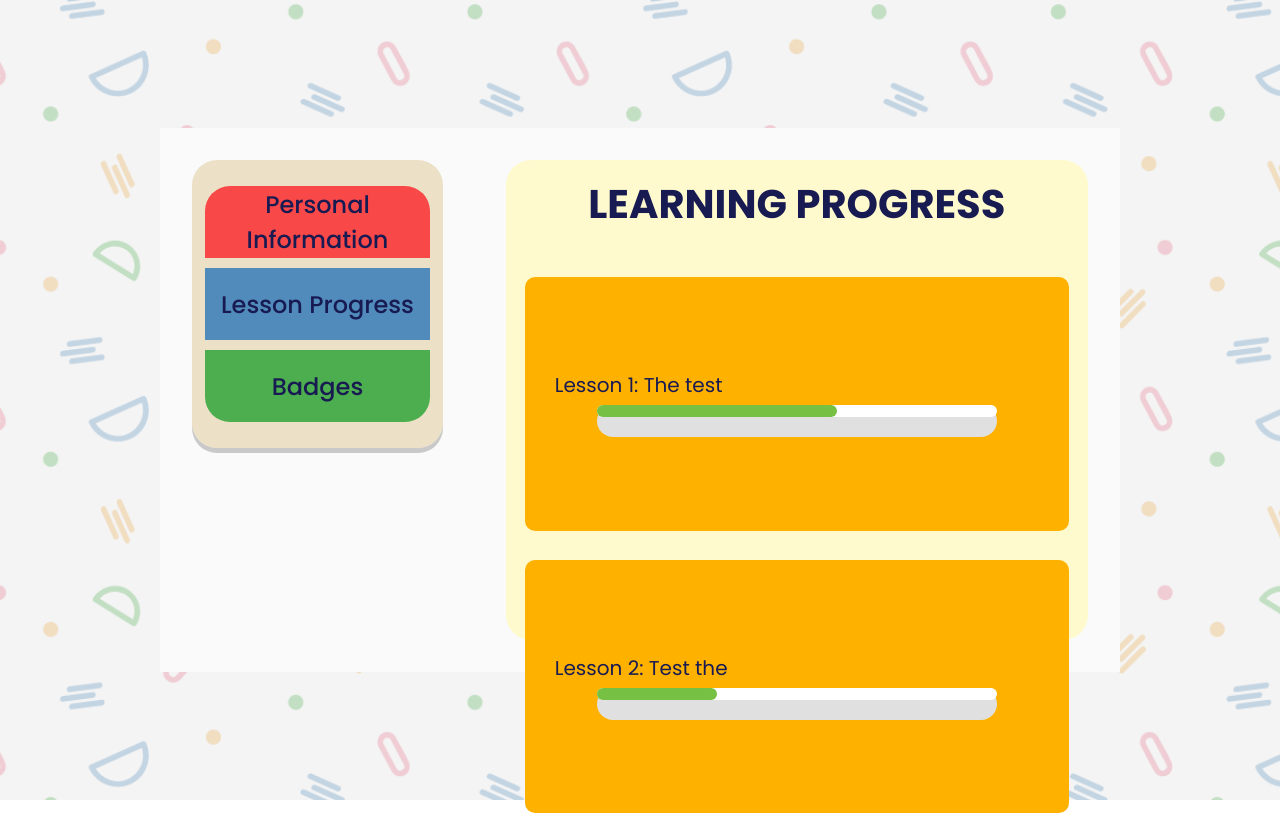
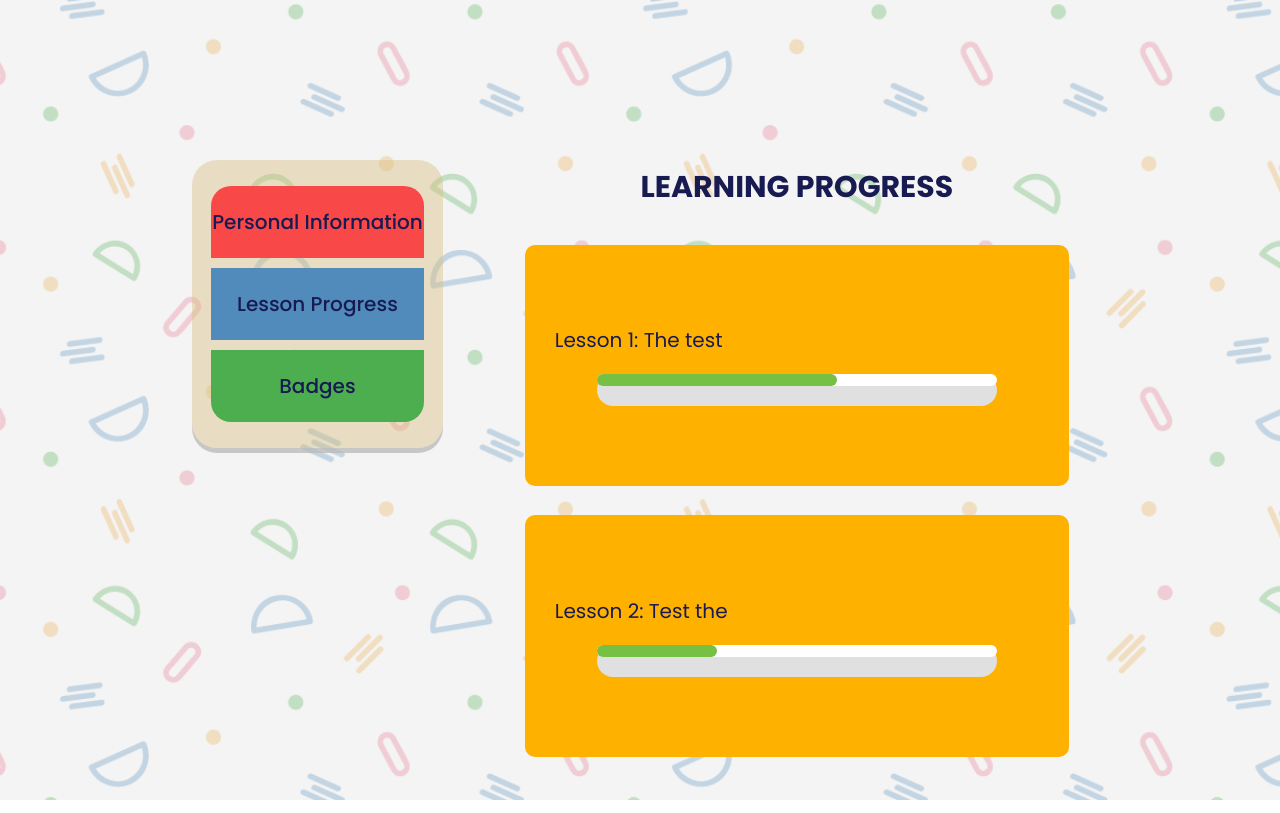
Before and after one commit to 8maaan/MathMinds, a React (Create React App) app in the folder client/: page /profilelesson in a window 1280 px wide. Built offline with nearby package versions, Linux system fonts and the light colour scheme; no server answers.

Commit message:
partial revamp to dashboard

```diff
--- a/client/src/Pages/BadgesPage.js
+++ b/client/src/Pages/BadgesPage.js
@@ -1,6 +1,5 @@
 import React from 'react';
 import '../PagesCSS/BadgesPage.css';
-import ReusableAppBar from '../ReusableComponents/ReusableAppBar';
 import ReusableChoices from '../ReusableComponents/ReusableChoices';
 
 
--- a/client/src/Pages/LessonProgressPage.js
+++ b/client/src/Pages/LessonProgressPage.js
@@ -1,7 +1,6 @@
 import React, { useEffect, useState } from 'react';
 import { LinearProgress } from '@mui/material';
 import '../PagesCSS/LessonProgressPage.css';
-import ReusableAppBar from '../ReusableComponents/ReusableAppBar';
 import ReusableChoices from '../ReusableComponents/ReusableChoices';
 import { getProgressForAllLessonsFromDb } from '../API-Services/UserAPI';
 import { UserAuth } from '../Context-and-routes/AuthContext';
@@ -34,9 +33,9 @@ const LessonProgressPage = () => {
                     <div className='personalinfo-left-side'>
                         <ReusableChoices />
                     </div>
-                    <div className='personalinfo-right-side'>
+                    <div className='personalinfo-right-side-lesson'>
                         <div className="PI-container-lesson">
-                            <div className="PI-title">Lesson Progress</div>
+                            <div className="PI-title-lesson">Lesson Progress</div>
                             <div className="lesson-container">
                                     <ul>
                                         {Object.entries(lessonProgress).map(([lessonTitle, progress]) => (
--- a/client/src/Pages/ProfilePage.js
+++ b/client/src/Pages/ProfilePage.js
@@ -1,7 +1,6 @@
 import React, { useEffect, useState } from 'react';
 import { UserAuth } from '../Context-and-routes/AuthContext';
 import '../PagesCSS/ProfilePage.css';
-import ReusableAppBar from '../ReusableComponents/ReusableAppBar';
 import ReusableChoices from '../ReusableComponents/ReusableChoices';
 import userprofilepic from '../Images/UserDP.png';
 import { Button, TextField, Snackbar } from '@mui/material';
@@ -122,10 +121,10 @@ const ProfilePage = () => {
                     </div>
                     <div className='personalinfo-right-side'>
                         <div className='PI-container'>
-                            <div className='PI-title'>PERSONAL INFORMATION</div>
+                            <div className='PI-title'>Personal Information</div>
                             <div className='logo-and-userinfo-container'>
                                 <div className='profile-logo-container'>
-                                    <img src={userprofilepic} alt='logo' />
+                                    <img src={userprofilepic} alt='display picture' />
                                 </div>
                                 <div className='userinfo-container'>
                                     {loading ? (
--- a/client/src/PagesCSS/BadgesPage.css
+++ b/client/src/PagesCSS/BadgesPage.css
@@ -21,7 +21,7 @@
 .badges-content-container{
     width: 70%;
     height: 60vh;
-    background-color: #FAFAFA;
+    /*background-color: #FAFAFA;*/
     padding: 2.5%;
      /* border: solid black 1px;   */
 }
@@ -42,26 +42,14 @@
     width: 35%;
      /* border: solid rgb(54, 140, 253) 1px;   */
 }
-.choices-container{
-    display: flex;
-    flex-direction: column;
-    justify-content: center;
-    gap: 10px;
-    align-items: center;
-    width: 80%;
-    height: 60%;
-    box-shadow: 0px 5px rgba(184, 184, 184, 0.75);
-    border-radius: 25px;
-    background-color: #d8bc7966;
-     /* border: solid rgb(0, 0, 0);  */
-}
+
 .badges-container{
     display: flex;
     flex-direction: column;
     width: 100%;
     height: 100%;
-    background-color: #d8bc7966;
-    box-shadow: 0px 5px rgba(184, 184, 184, 0.75);
+    background-color: #F6E6C3;
+    box-shadow: 0px 3px rgba(184, 184, 184, 0.75);
     border-radius: 25px;
         /* border: 1px solid #0004fd;  */
 }
@@ -70,7 +58,7 @@
     justify-content: center;
     align-items: center;
     font-family: 'Poppins';
-    font-size: 40px;
+    font-size: 30px;
     font-weight: 900;
     color: #181A52;
     width: 100%;
--- a/client/src/PagesCSS/HomePage.css
+++ b/client/src/PagesCSS/HomePage.css
@@ -70,16 +70,6 @@
     padding: 20px;
 }
 
-.box1 {
-    margin-top: 4%;
-    text-align: left;
-    z-index: 2; /* This box will be on top */
-}
-
-.box2 {
-    left: 0px;
-    z-index: 1; /* This box will be on bottom */
-}
 
 /* effects -densha */
 .image-buttons-margin:hover img{
--- a/client/src/PagesCSS/LessonProgressPage.css
+++ b/client/src/PagesCSS/LessonProgressPage.css
@@ -22,7 +22,7 @@
 .profile-content-container{
     width: 70%;
     height: 60vh;
-    background-color: #FAFAFA;
+    /*background-color: #FAFAFA;*/
     padding: 2.5%;
     /* border: solid black 1px;  */
 }
@@ -33,11 +33,12 @@
     height: 100%;
     /* border: solid black 1px;  */
 }
-.personalinfo-right-side{
+.personalinfo-right-side-lesson{
     flex-direction: column;
     width: 65%;
     /* border: solid black 1px; */
-    background-color:  #FFFACD;
+    background-color:  #F6E6C3;
+    box-shadow: 0px 3px rgba(184, 184, 184, 0.75);
     border-radius:25px ;
     height: 100%;
 
@@ -64,12 +65,12 @@
     display: flex;
     justify-content: center;
     align-items: center;
-    width: 90%;
+    width: 85%;
     height: 25%;
-    border-radius: 25px 25px 0px 0px;
+    border-radius: 20px 20px 0px 0px;
     background-color: #F94848;
     font-family: 'Poppins';
-    font-size: 24px;
+    font-size: 20px;
     font-weight: 500;
     color: #181A52;
     /* border: solid black 1px; */
@@ -78,11 +79,11 @@
     display: flex;
     justify-content: center;
     align-items: center;
-    width: 90%;
+    width: 85%;
     height: 25%;
     background-color: #518BBC;
     font-family: 'Poppins';
-    font-size: 24px;
+    font-size: 20px;
     font-weight: 500;
     color: #181A52;
     /* border: solid black 1px; */
@@ -91,12 +92,12 @@
     display: flex;
     justify-content: center;
     align-items: center;
-    width: 90%;
+    width: 85%;
     height: 25%;
-    border-radius: 0px 0px 25px 25px;
+    border-radius: 0px 0px 20px 20px;
     background-color: #4CAE4F;
     font-family: 'Poppins';
-    font-size: 24px;
+    font-size: 20px;
     font-weight: 500;
     color: #181A52;
     /* border: solid black 1px; */
@@ -108,22 +109,22 @@
     flex-direction: column;
     width: 100%;
     height: 100%;
-    border: 1px solid #0004fd;
-    background-color: #d8bc7966;
-    box-shadow: 0px 5px rgba(184, 184, 184, 0.75);
+    background-color: #F6E6C3;
+    box-shadow: 0px 3px rgba(184, 184, 184, 0.75);
     border-radius: 25px;
     /* border: solid black 1px; */
 }
-.PI-title{
+.PI-title-lesson{
     display: flex;
     justify-content: center;
     align-items: center;
     font-family: 'Poppins';
-    font-size: 40px;
+    font-size: 30px;
     font-weight: 900;
     color: #181A52;
     width: 100%;
-    height: 30%;
+    height: 20%;
+    padding-top: 3.5%;
     /* border: solid black 1px; */
 }
 .logo-and-userinfo-container{
@@ -173,8 +174,8 @@
 .customTextField {
     width: 100%;
     background-color: #ffffff;
-    border-radius: 25px;
-    box-shadow: 0px 5px rgba(184, 184, 184, 0.75);
+    border-radius: 20px;
+    box-shadow: 0px 3px rgba(184, 184, 184, 0.75);
     /* border: solid black 1px; */
   }
 
@@ -285,6 +286,7 @@
     font-size: 20px;
     margin-bottom: 5px;
     align-self: self-start;
+    height: 20%;
     /* border: solid black 1px; */
 }
 
--- a/client/src/PagesCSS/ProfilePage.css
+++ b/client/src/PagesCSS/ProfilePage.css
@@ -31,7 +31,7 @@
 .profile-content-container{
     width: 70%;
     height: 60vh;
-    background-color: #FAFAFA;
+    /*background-color: #FAFAFA;*/
     padding: 2.5%;
     /* border: solid black 1px;  */
 }
@@ -58,8 +58,8 @@
     width: 100%;
     height: 100%;
     /* border: 1px solid #0004fd; */
-    background-color: #d8bc7966;
-    box-shadow: 0px 5px rgba(184, 184, 184, 0.75);
+    background-color: #F6E6C3;
+    /*box-shadow: 0px 3px rgba(184, 184, 184, 0.75);*/
     border-radius: 25px;
 }
 .PI-title{
@@ -68,7 +68,7 @@
     align-items: center;
     /* border: 1px solid #00ff80; */
     font-family: 'Poppins';
-    font-size: 40px;
+    font-size: 30px;
     font-weight: 900;
     color: #181A52;
     width: 100%;
--- a/client/src/PagesCSS/ReusableChoices.css
+++ b/client/src/PagesCSS/ReusableChoices.css
@@ -6,18 +6,16 @@
     align-items: center;
     width: 80%;
     height: 60%;
-    box-shadow: 0px 5px rgba(184, 184, 184, 0.75);
+    box-shadow: 0px 3px rgba(184, 184, 184, 0.9);
     border-radius: 25px;
-    background-color: #d8bc7966;
+    background-color: #F6E6C3;
 }
 .PI-button{
     display: flex;
     justify-content: center;
     align-items: center;
-    width: 90%;
+    width: 70%;
     height: 25%;
-    border-radius: 25px 25px 0px 0px;
-    background-color: #F94848;
     font-family: 'Poppins';
     font-size: 24px;
     font-weight: 500;
```
